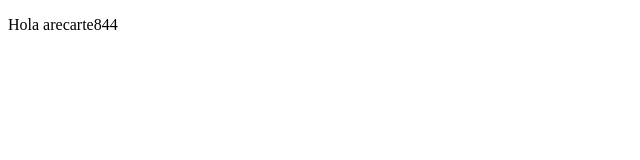
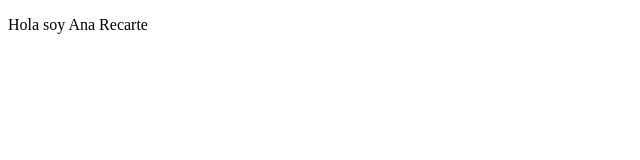
Before and after one commit to arecarte844/ci-cd, a plain HTML site: page src/index.html in a window 1280 px wide. Shown: the full height of the page, 0-640 px from the left. Drawn offline with Linux system fonts and the light colour scheme.

Commit message:
Change: body

```diff
--- a/src/index.html
+++ b/src/index.html
@@ -1,5 +1,5 @@
 <!DOCTYPE html>
 <html lang = "es">
 <head><title>Mi primera pagina web</title></head>
-<body><p>Hola arecarte844</p></body>
+<body><p>Hola soy Ana Recarte</p></body>
 </html>
```
